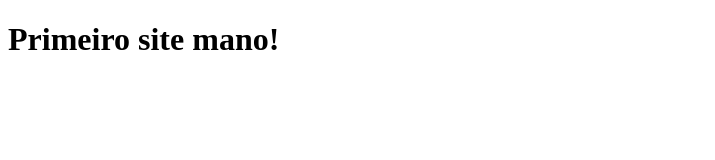
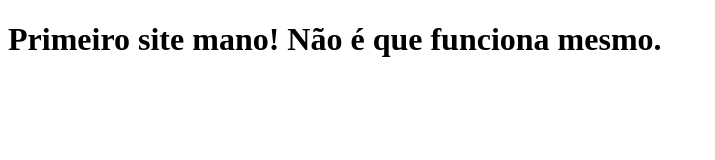
Before and after one commit to Bakuretsy/bakuretsy.github.io, a plain HTML site: page site/index.html in a window 1280 px wide. Shown: the whole page, without its empty margins (0-715 px from the left). Drawn offline with Linux system fonts and the light colour scheme.

Commit message:
+1 linha site/index

```diff
--- a/site/index.html
+++ b/site/index.html
@@ -4,6 +4,7 @@
 	<title>Salve!</title>
 </head>
 <body>
-<h1>Primeiro site mano!</h1>
+<h1>Primeiro site mano!
+Não é que funciona mesmo.</h1>
 </body>
 </html>
```
